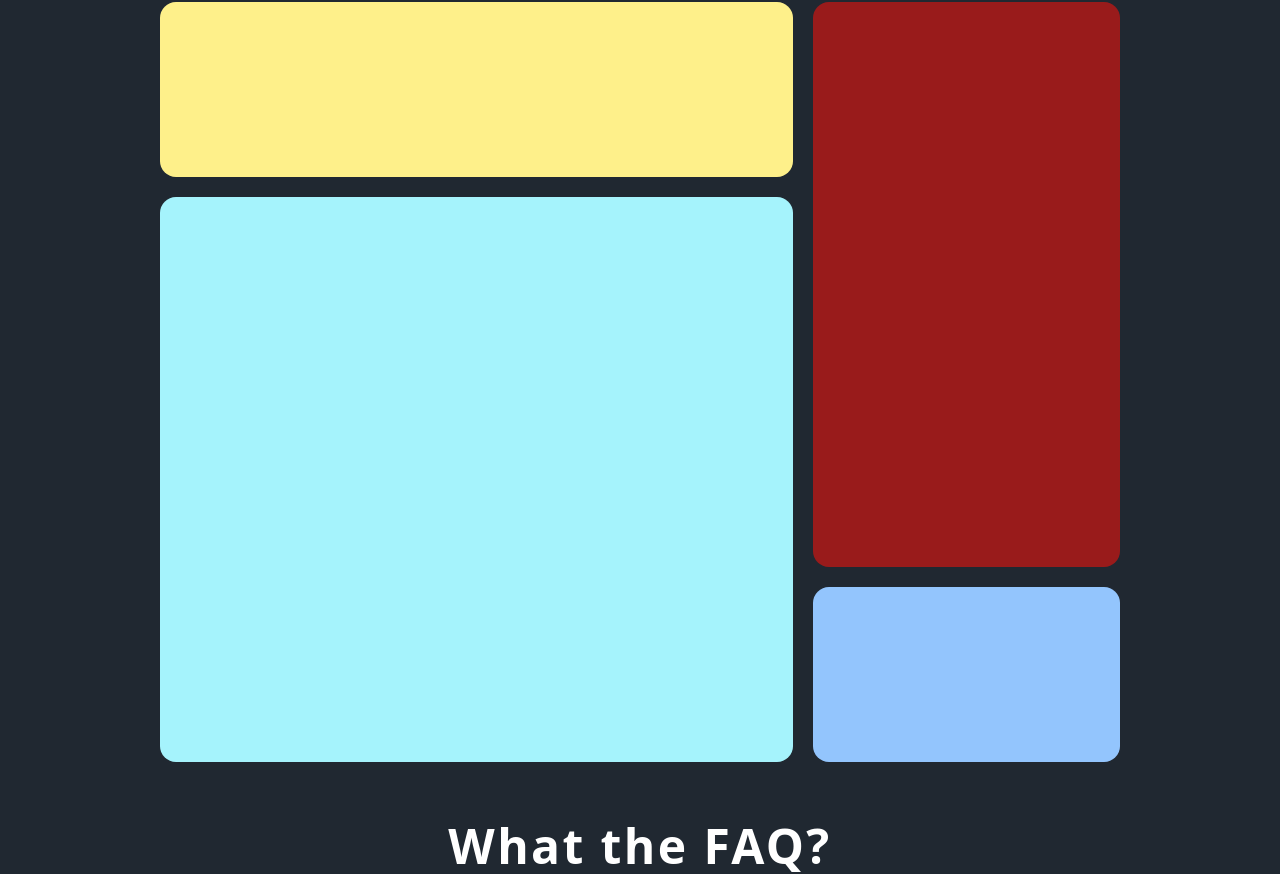
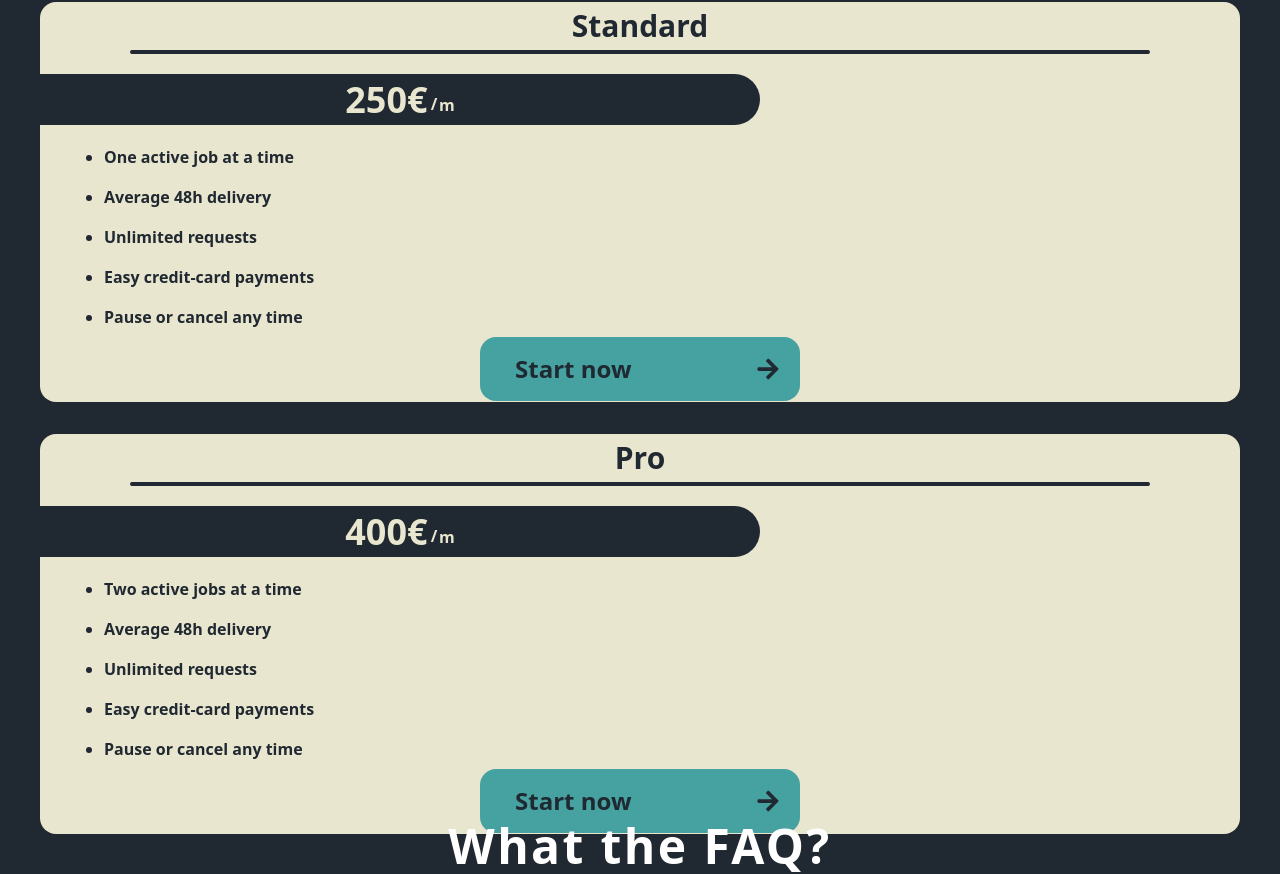
Before and after one commit to mathias56k/eezedev, a React (Vite) app: page / in a window 1280 px wide. Shown: the part 1410-2284 px from the top of the page. Built offline with nearby package versions, Linux system fonts and the light colour scheme.

Commit message:
finished pricing section design for mobile

```diff
--- a/src/Components/Features.jsx
+++ b/src/Components/Features.jsx
@@ -4,6 +4,8 @@ import { RiMoneyEuroCircleLine } from "react-icons/ri";
 import { IoIosSpeedometer } from "react-icons/io";
 import { FaLightbulb } from "react-icons/fa";
 import { GoGraph } from "react-icons/go";
+import { TbStretching } from "react-icons/tb";
+import { FaCheck } from "react-icons/fa";
 
 const Features = () => {
   return (
@@ -26,7 +28,7 @@ const Features = () => {
             <div className="w-full h-[20%] flex items-start justify-center pt-2 md:row-span-1 md:col-span-1 md:h-[10rem]">
                 <div className="flex flex-col items-center">
                     <div className="flex items-center w-[45%] justify-center">
-                        <IoIosSpeedometer className="h-10 w-10 mr-4" />
+                        <TbStretching className="h-10 w-10 mr-4" />
                         <p className="text-2xl font-bold">Flexible</p>
                     </div>
                     <div className="w-[80%] lg:w-[60%] flex text-center my-2 leading-[1.2rem]">
@@ -54,7 +56,7 @@ const Features = () => {
             <div className="w-full h-[20%] flex items-start justify-center pt-2 md:row-span-1 md:col-span-1 md:h-[10rem]">
                 <div className="flex flex-col items-center">
                     <div className="flex items-center w-[45%] justify-center">
-                        <IoIosSpeedometer className="h-10 w-10 mr-4" />
+                        <FaCheck className="h-8 w-8 mr-4" />
                         <p className="text-2xl font-bold">Easy</p>
                     </div>
                     <div className="w-[80%] lg:w-[60%] flex text-center my-2 leading-[1.2rem]">
--- a/src/Components/Header.jsx
+++ b/src/Components/Header.jsx
@@ -1,6 +1,8 @@
-import React, { useEffect } from "react";
+import React, { useEffect, useState } from "react";
 
 const Header = ({ navbarOpen, setNavbarOpen }) => {
+  const [scrolled, setScrolled] = useState(false);
+
   useEffect(() => {
     const handleResize = () => {
       if (window.innerWidth >= 768) {
@@ -8,17 +10,28 @@ const Header = ({ navbarOpen, setNavbarOpen }) => {
       }
     };
 
+    const handleScroll = () => {
+      const isScrolled = window.scrollY > 0;
+      setScrolled(isScrolled);
+    };
+
     window.addEventListener("resize", handleResize);
+    window.addEventListener("scroll", handleScroll);
 
     return () => {
       window.removeEventListener("resize", handleResize);
+      window.removeEventListener("scroll", handleScroll);
     };
   }, [setNavbarOpen]);
 
+  const headerClasses = `w-full fixed top-0 left-0 flex justify-between z-30 px-8 p-2 bg-[#202831] ${
+    scrolled ? "drop-shadow-2xl" : ""
+  }`;
+
   return (
-    <header className="w-full fixed top-0 left-0 flex z-30 px-8 p-2 bg-[#202831]">
-      <div className="text-white flex-grow z-20">
-        <a href="./">
+    <header className={headerClasses}>
+      <div className="text-white z-20">
+        <a href="./" className="bg-red-900">
           <img src="./eezedev-light-logo.png" alt="Logo" className="h-14" />
         </a>
       </div>
--- a/src/Components/Hero.jsx
+++ b/src/Components/Hero.jsx
@@ -29,10 +29,10 @@ const Hero = ({ navbarOpen }) => {
         </div>
         <div className="h-[40%] w-[95%] bg-[#344150] rounded-r-[9rem] mt-3 relative">
           <img src="./star-blank.svg" alt="" className="w-[6.8rem] animate-spin rotate-[30deg] absolute top-[-2rem] right-[-1rem] md:w-48 md:top-[-4rem]" />
-          <div className="flex flex-col items-center leading-[.9] font-bold text-xs absolute top-[-.2rem] right-0 rotate-12 text-[#202831] md:text-xl md:font-extrabold md:right-[1.1rem] md:top-[-.6rem]">
+          <div className="flex flex-col items-center leading-[.9] font-bold text-xs absolute top-[-0.2rem] right-[.1rem] rotate-12 text-[#202831] md:text-xl md:font-extrabold md:right-[1.1rem] md:top-[-.6rem]">
             <p>HASSLE</p>
             <p className="font-black text-2xl leading-[.9] md:leading-[.6] md:text-4xl">FREE</p>
-            <p>GUARANTEE</p>
+            <p className="text-[.7rem] leading-[.9] md:text-xl">GUARANTEE</p>
           </div>
           <img src="./character.png" alt="" className="w-48 absolute left-4 top-4 md:w-96 md:top-[-2rem] lg:w-[30rem] lg:top-[-8rem] lg:left-16" />
         </div>
--- a/src/Components/Pricing.jsx
+++ b/src/Components/Pricing.jsx
@@ -1,4 +1,6 @@
 import React from "react";
+
+import { FaArrowRight } from "react-icons/fa";
 
 const Pricing = () => {
   return (
@@ -6,12 +8,68 @@ const Pricing = () => {
       <div className='flex justify-center mb-5 mt-5'>
         <h3 className='text-4xl font-bold tracking-wider lg:font-extrabold lg:text-5xl'>Pricing</h3>
       </div>
-      <div className="h-96 p-5 pt-0 md:h-[50rem] md:p-10 md:pt-0 flex justify-center">
-        <div className="grid grid-cols-2 md:grid-cols-6 grid-rows-6 md:grid-rows-4 gap-3 md:gap-5 w-full h-full xl:w-[80%]">
-          <div className="col-span-2 row-span-2 md:col-span-4 md:row-span-1 bg-yellow-200 rounded-2xl"></div>
-          <div className="row-start-5 col-start-2 row-span-2 md:row-start-4 md:row-span-1 md:col-start-5 md:col-span-2 bg-blue-300 rounded-2xl"></div>
-          <div className="row-start-3 row-span-2 md:row-span-3 md:col-start-5 md:row-start-1 md:col-span-2 bg-red-800 rounded-2xl"></div>
-          <div className="row-start-3 col-start-1 row-span-4 md:row-span-3 md:col-span-4 md:row-start-2 bg-cyan-200 rounded-2xl"></div>
+      <div className="h-[60rem] p-8 pt-0 md:h-[50rem] md:p-10 md:pt-0 flex justify-center">
+        <div className="w-full h-full flex flex-col gap-8">
+          <div className="bg-[#e8e6ce] rounded-2xl w-full h-full flex flex-col items-center">
+            <div className="w-full h-[15%] flex items-center justify-center text-[#202831]">
+              <p className="font-bold text-3xl">Standard</p>
+            </div>
+            <hr className="w-[85%] h-1 bg-[#202831] border-0 rounded-full mb-5"/>
+            <div className="flex items-start justify-start w-full h-16">
+            <div className="w-[60%] bg-[#202831] h-full rounded-r-full flex items-center justify-center">
+                <p className="text-[#e8e6ce] font-bold text-4xl">250€</p>
+                <p className="text-[#e8e6ce] font-bold text-x mb-[-.5rem] ml-[.2rem]">/</p>
+                <p className="text-[#e8e6ce] font-bold text-x mb-[-.7rem] ml-[.1rem]">m</p>
+              </div>
+            </div>
+            <div className="w-full h-[60%] pl-16 pt-3">
+              <ul className="font-semibold text-[#202831] text-md list-disc leading-10">
+                <li>One active job at a time</li>
+                <li>Average 48h delivery</li>
+                <li>Unlimited requests</li>
+                <li>Easy credit-card payments</li>
+                <li>Pause or cancel any time</li>
+              </ul>
+            </div>
+            <div className="h-[20%] w-full flex justify-center">
+              <button className="bg-[#46a2a1] h-16 w-80 rounded-2xl flex gap-2 text-[#202831]">
+                <p className="text-2xl font-black w-[60%] h-full flex items-center justify-center">Start now</p>
+                <div className="w-[40%] h-full flex items-center justify-end p-5">
+                <FaArrowRight className="w-6 h-6" />
+                </div>
+              </button>
+            </div>
+          </div>
+          <div className="bg-[#e8e6ce] rounded-2xl w-full h-full flex flex-col items-center">
+            <div className="w-full h-[15%] flex items-center justify-center text-[#202831]">
+              <p className="font-bold text-3xl">Pro</p>
+            </div>
+            <hr className="w-[85%] h-1 bg-[#202831] border-0 rounded-full mb-5"/>
+            <div className="flex items-start justify-start w-full h-16">
+              <div className="w-[60%] bg-[#202831] h-full rounded-r-full flex items-center justify-center">
+                <p className="text-[#e8e6ce] font-bold text-4xl">400€</p>
+                <p className="text-[#e8e6ce] font-bold text-x mb-[-.5rem] ml-[.2rem]">/</p>
+                <p className="text-[#e8e6ce] font-bold text-x mb-[-.7rem] ml-[.1rem]">m</p>
+              </div>
+            </div>
+            <div className="w-full h-[60%] pl-16 pt-3">
+              <ul className="font-semibold text-[#202831] text-md list-disc leading-10">
+                <li className="font-black">Two active jobs at a time</li>
+                <li>Average 48h delivery</li>
+                <li>Unlimited requests</li>
+                <li>Easy credit-card payments</li>
+                <li>Pause or cancel any time</li>
+              </ul>
+            </div>
+            <div className="h-[20%] w-full flex justify-center">
+              <button className="bg-[#46a2a1] h-16 w-80 rounded-2xl flex gap-2 text-[#202831]">
+                <p className="text-2xl font-black w-[60%] h-full flex items-center justify-center">Start now</p>
+                <div className="w-[40%] h-full flex items-center justify-end p-5">
+                <FaArrowRight className="w-6 h-6" />
+                </div>
+              </button>
+            </div>
+          </div>
         </div>
       </div>
     </div>
```
